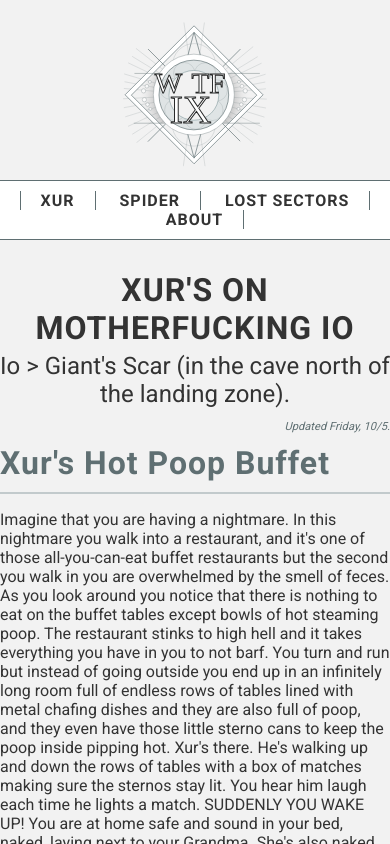
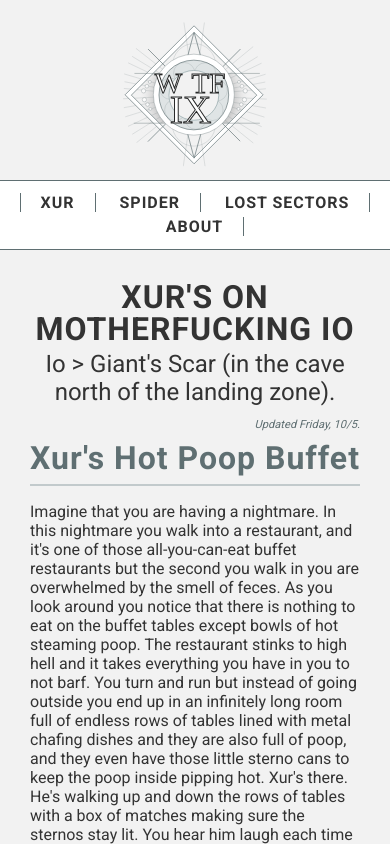
Before and after one commit to CrazyByDefault/wherethefuckisxur, a plain HTML site: page index.html in a window 390 px wide. Shown: the top 844 px of the page. Drawn offline with Linux system fonts and the light colour scheme; a script that the page names is missing.

Commit message:
media queries for spacing

```diff
--- a/styles.css
+++ b/styles.css
@@ -88,6 +88,7 @@
     letter-spacing:1px;
     font-weight:600;
     border-right:1px solid #5f6f72;
+    line-height:1.5em;
   }
 
   .main-menu li:first-child {
@@ -112,6 +113,7 @@
     color:#333;
     text-transform:uppercase;
     letter-spacing:1px;
+    line-height:1em;
   }
 
   h1 {
@@ -298,7 +300,11 @@
 
   .content {
     padding-top: 20px;
-}
+  }
+
+  .container {
+    padding:10px 30px 30px;
+  }
 
   }
 
```
